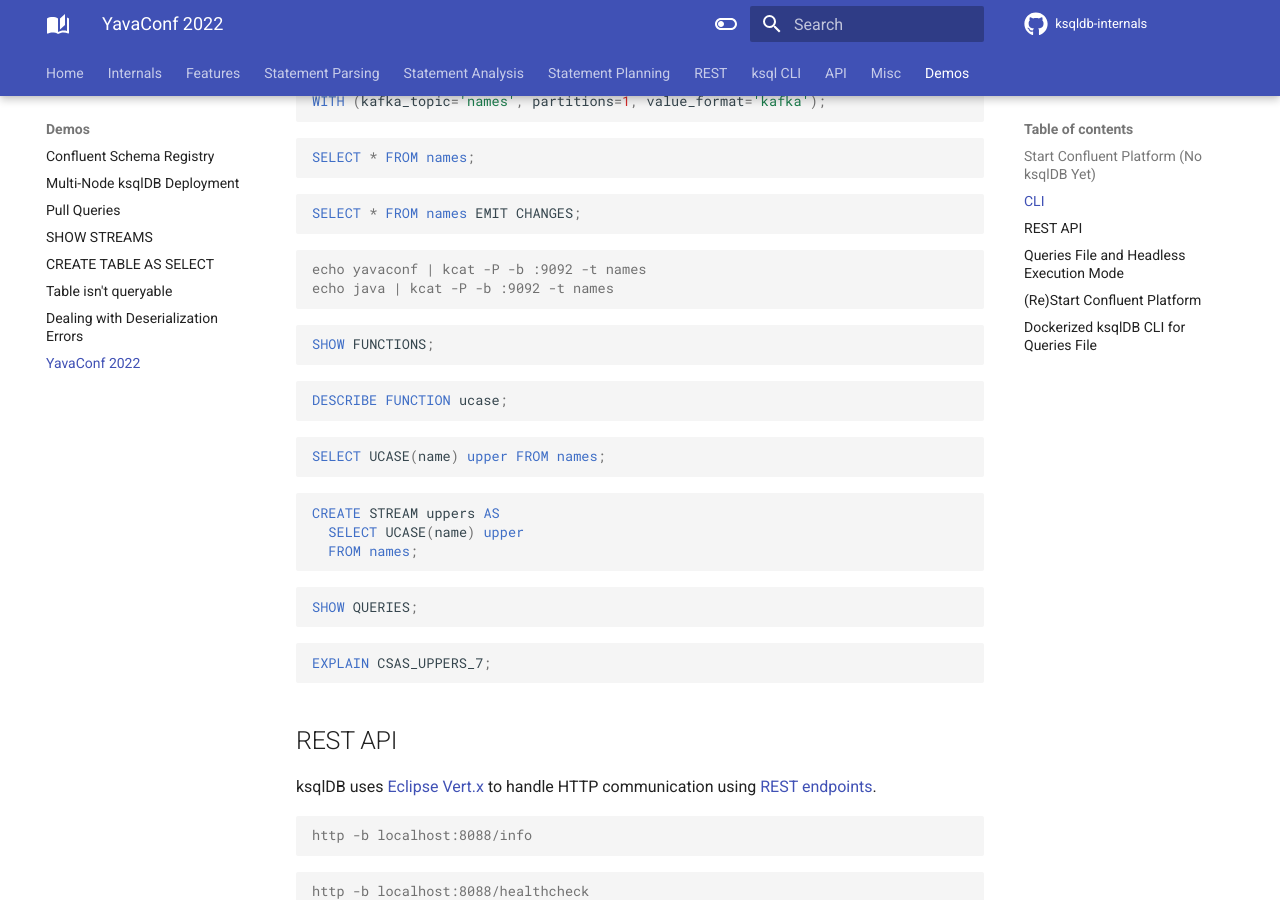
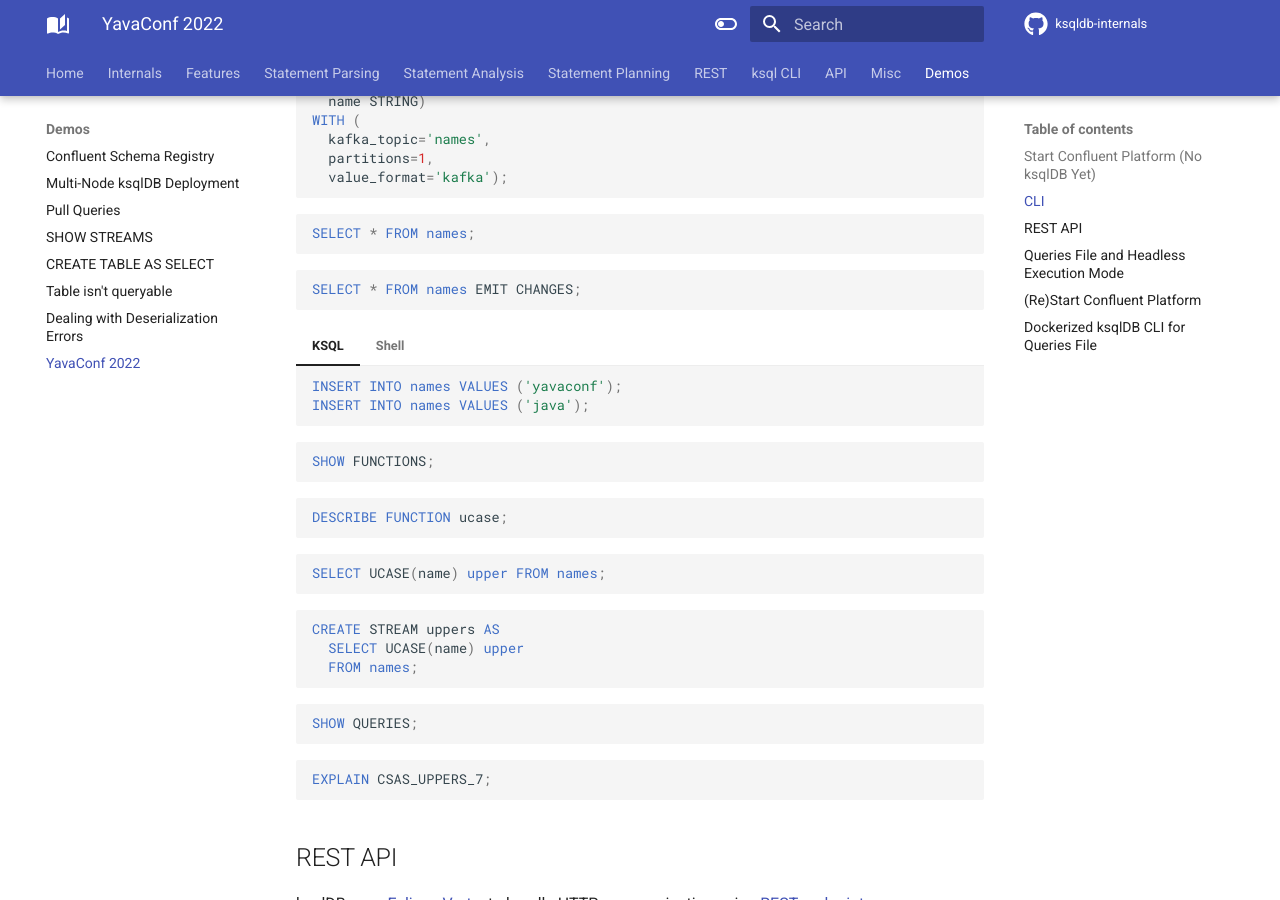
Before and after one commit to japila-books/ksqldb-internals, an MkDocs documentation site: the page built from docs/demo/yavaconf.md, in a window 1280 px wide and 900 px high, scrolled down 734 px. Built offline with MkDocs 1.6.1 and Material for MkDocs 9.7.7, drawn with Linux system fonts in a browser that asks for light colours; comment, search, counter and statistics services are not loaded.

Commit message:
[MINOR][DEMO] INSERT INTOs

````diff
--- a/docs/demo/yavaconf.md
+++ b/docs/demo/yavaconf.md
@@ -19,8 +19,12 @@ SHOW TOPICS;
 ```
 
 ```sql
-CREATE STREAM names (name STRING)
-WITH (kafka_topic='names', partitions=1, value_format='kafka');
+CREATE STREAM names (
+  name STRING)
+WITH (
+  kafka_topic='names',
+  partitions=1,
+  value_format='kafka');
 ```
 
 ```sql
@@ -31,10 +35,19 @@ SELECT * FROM names;
 SELECT * FROM names EMIT CHANGES;
 ```
 
-```console
-echo yavaconf | kcat -P -b :9092 -t names
-echo java | kcat -P -b :9092 -t names
-```
+=== "KSQL"
+
+    ```sql
+    INSERT INTO names VALUES ('yavaconf');
+    INSERT INTO names VALUES ('java');
+    ```
+
+=== "Shell"
+
+    ```console
+    $ echo yavaconf | kcat -P -b :9092 -t names
+    $ echo java | kcat -P -b :9092 -t names
+    ```
 
 ```sql
 SHOW FUNCTIONS;
````
